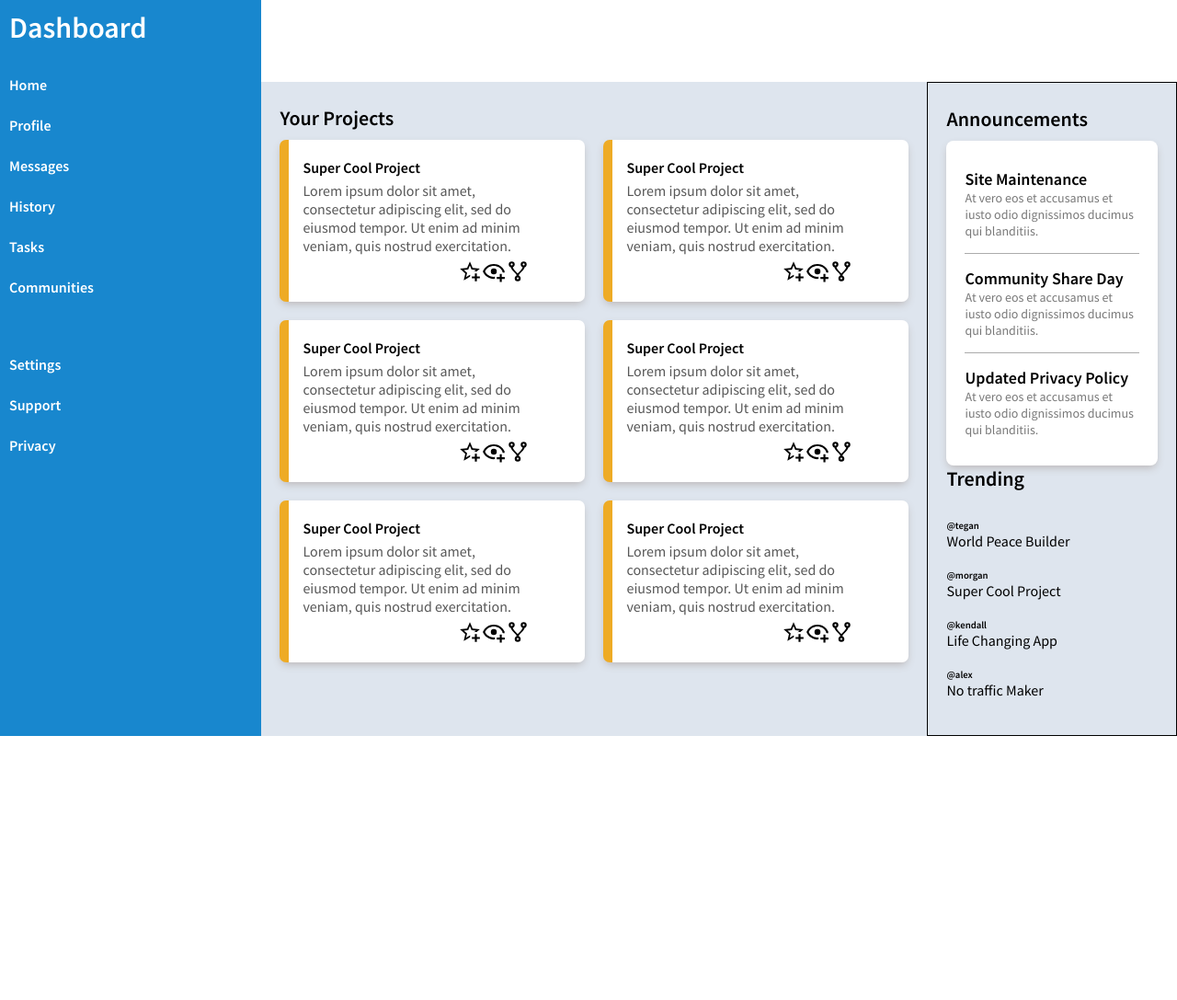
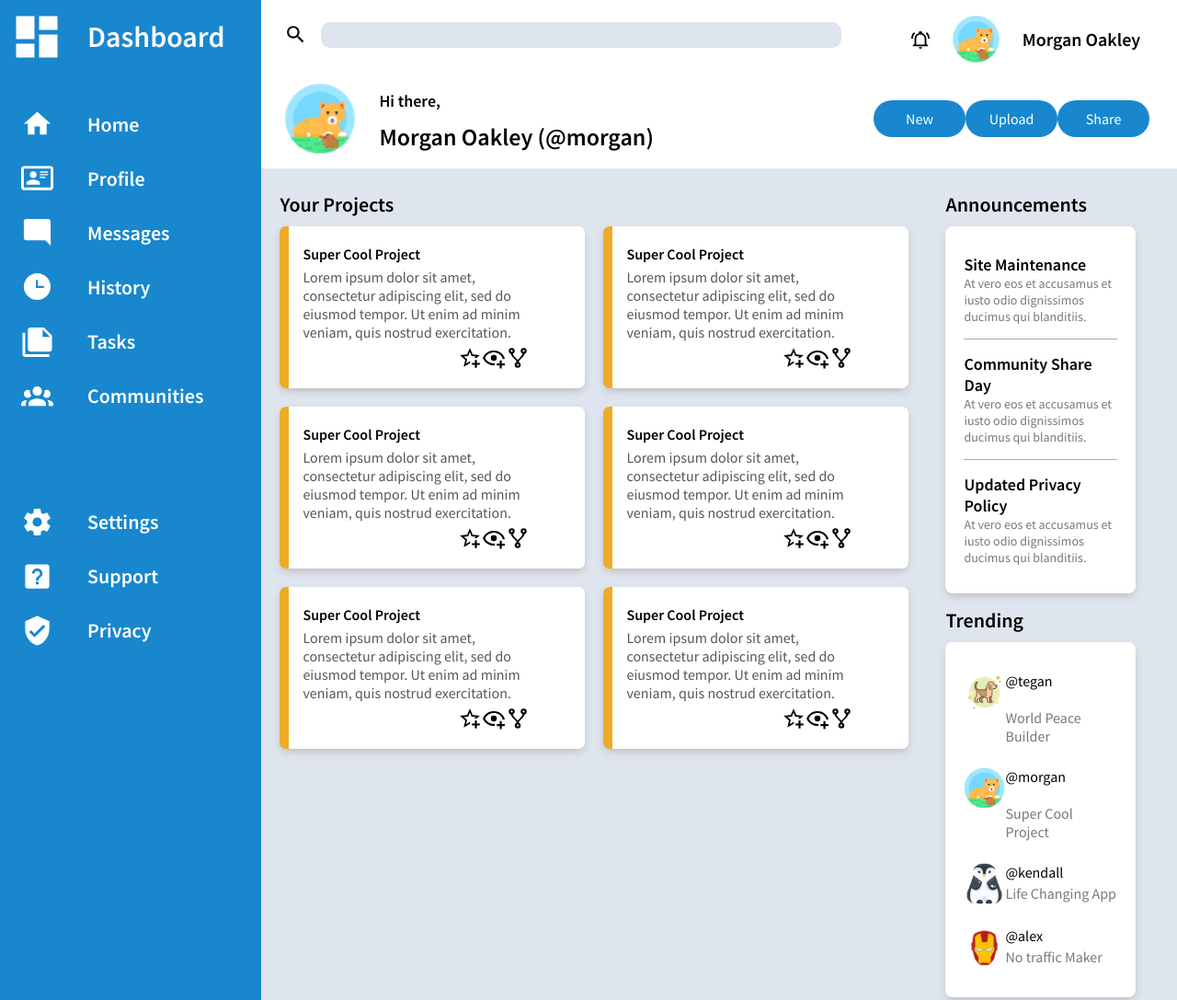
Before and after one commit to jcorp11/AdminDashboard, a plain HTML site: page index.html in a window 1280 px wide. Shown: the top 1087 px of the page at 92% size. Before the commit the page ends 800 px from the top, so only its background shows below. Drawn offline with Linux system fonts and the light colour scheme.

Commit message:
terminar header e imagenes trending

```diff
--- a/css/style.css
+++ b/css/style.css
@@ -34,14 +34,30 @@ header{
     grid-template-columns: 8fr 3fr;
 }
 
-section.logo{
-
+section.logo>a{
     font-size: 32px;
     font-weight: 600;
     color: white;
-    margin-bottom: 20px;
+    /* margin-bottom: 20px; */
+    text-decoration: none;
+    display: grid;
+    grid-template-columns: 60px auto;
+    grid-auto-flow: column;
+    align-items: center;
+}
+section.logo img{
+    filter: invert(100%) sepia(0%) saturate(7468%) hue-rotate(9deg) brightness(124%) contrast(103%);
+    height: 60px;
+}
+section.logo>a>span{
+    padding-left: 25px;
 }
 
+
+
+.navigation, .settings-nav{
+    margin-top: 35px;
+}
 nav>ul{
     display: grid;
 }
@@ -54,7 +70,23 @@ ul>li>a{
     color: white;
     text-decoration: none;
     font-weight: 600;
+    display: grid;
+    grid-template-columns: 60px auto;
+    grid-auto-flow: column;
+    align-items: center;
 }
+
+nav>ul>li>a>img{
+    filter: invert(100%) sepia(0%) saturate(7468%) hue-rotate(9deg) brightness(124%) contrast(103%);
+    height: 35px;
+    justify-self: center;
+}
+
+nav>ul>li>a>span{
+    padding-left: 25px;
+    font-size: 22px;
+}
+
 
 
 .left-content{
@@ -106,16 +138,19 @@ section > .card-para{
 }
 
 .right-content{
-    padding: 25px 20px 25px 20px;
-    border: 1px solid black;
+    padding: 25px 45px 25px 20px;
+    /* border: 1px solid black; */
 }
 
-.announcement-items{
+.announcement-items, .trending-items{
     background: white;
     border-radius: 8px;
-    padding: 30px 20px;
     box-shadow: 0px 4px 10px -2px rgb(185, 180, 180);;
 }
+.announcement-items{
+    padding: 30px 20px;
+}
+
 .ann-item:first-child{
     padding-bottom: 15px;
 }
@@ -136,3 +171,135 @@ section > .card-para{
     font-size: 14px;
     /* margin-top: 5px; */
 }
+
+.trending{
+    margin-top: 15px;
+}
+
+.trending-items{
+    padding: 20px 20px;
+}
+.trend-item{
+    display: grid;
+    grid-template-rows: 1fr 1fr;
+    grid-template-columns: 1fr 3fr;
+    grid-template-areas:
+                        "logo username"
+                        "logo description";
+    padding: 12px 0px;
+}
+
+.trending-items  img{
+    height: 45px;
+    grid-area: logo;
+}
+
+
+section>.user-description{
+    grid-area: description;
+    font-size: 16px;
+    color: rgba(88,88,88, 0.8);
+}
+section>.user{
+    grid-area: username;
+    font-weight: 400;
+    font-size: 16px;
+}
+
+header{
+    display: grid;
+    background: white;
+    grid-template-columns: 7fr 3fr;
+    grid-template-rows: auto auto;
+}
+
+.input-row{
+    display: grid;
+    grid-template-columns: 30px 1fr;
+    grid-auto-flow: column;
+    padding: 15px 10px 15px 25px;
+    align-items: center;
+}
+
+.input-row>img {
+    height: 25px;
+}
+
+.input-row>form{
+    display: grid;
+    padding:0 25px 0 10px;
+    justify-content: stretch;
+
+}
+.input-row input{
+    background:rgb(222, 229, 238);
+    border-radius: 10px;
+    border: none;
+    height: 28px;
+}
+
+.user-bar{
+    display: grid;
+    grid-auto-flow: column;
+    align-items: center;
+    justify-items: center;
+    grid-template-columns: auto 100px auto;
+    padding-top: 10px;
+
+}
+.user-bar .bell{
+    justify-self: end;
+    height: 22px;
+}
+.user-bar .pfp-small{
+    scale: 0.8;
+}
+.user-bar h5{
+    font-size: 20px;
+    justify-self: baseline;
+}
+
+.pfp-row{
+    display: grid;
+    grid-template-rows: 1fr 1fr;
+    grid-template-columns: 78px 3fr;
+    grid-template-areas:
+                        "logo username"
+                        "logo description";
+    padding: 15px 10px 15px 25px;
+    align-items: center;
+
+}
+
+.pfp-row .pfp-large{
+    grid-area: logo;
+    height: 78px;
+}
+.pfp-row h6, .pfp-row h5{
+    padding-left: 25px;
+}
+
+.pfp-row h6{
+    font-size: 18px;
+}
+
+.pfp-row h5{
+    font-size: 26px;
+}
+
+.buttons-row{
+    display: grid;
+    grid-template-columns: 1fr 1fr 1fr;
+    align-items: center;
+    justify-items: center;
+    padding-right: 30px;
+}
+.buttons-row>a{
+    text-decoration: none;
+    background: rgb(24, 135, 206);
+    color: white;
+    width: 100px;
+    text-align: center;
+    border-radius: 22px;
+    padding: 10px 20px
+}
--- a/index.html
+++ b/index.html
@@ -10,25 +10,99 @@
 <body>
     <section class="container">
         <header>
+            <section class="input-row">
+                <img src="assets/magnify.svg" alt="">
+                <form action="">
+                    <input type="text">
+                </form>
+            </section>
+
+            <section class="user-bar">
+                <img class="bell" src="assets/bell-ring-outline.svg" alt="">
+                <img class="pfp-small" src="assets/pfp/icons8-cat-65.png" alt="">
+                <h5>Morgan Oakley</h5>
+            </section>
+            <section class="pfp-row">
+                <img class = "pfp-large" src="assets/pfp/icons8-cat-65.png" alt="">
+                <h6>Hi there,</h6>
+                <h5>Morgan Oakley (@morgan)</h5>
+            </section>
+            <section class="buttons-row">
+                <a href="#">New</a>
+                <a href="#">Upload</a>
+                <a href="#">Share</a>
+            </section>
+
         </header>
 
         <section class="sidebar">
-            <section class="logo">Dashboard</section>
+            <section class="logo">
+                <a href="#">
+                    <img src="assets/view-dashboard.svg" alt="">
+                    <span>Dashboard</span>
+                </a>
+            </section>
             <nav>
                 <ul class="navigation">
-                    <li><a href="#">Home</a></li>
-                    <li><a href="#">Profile</a></li>
-                    <li><a href="#">Messages</a></li>
-                    <li><a href="#">History</a></li>
-                    <li><a href="#">Tasks</a></li>
-                    <li><a href="#">Communities</a></li>
+                    <li>
+                        <a href="#">
+                            <img src="assets/home.svg" alt="">
+                            <span>Home</span>
+                        </a>
+                    </li>
+                    <li>
+                        <a href="#">
+                            <img src="assets/card-account-details-outline.svg" alt="">
+                            <span>Profile</span>
+                        </a>
+                    </li>
+                    <li>
+                        <a href="#">
+                            <img src="assets/message-reply.svg" alt="">
+                            <span>Messages</span>
+                        </a>
+                    </li>
+                    <li>
+                        <a href="#">
+                            <img src="assets/clock-time-three.svg" alt="">
+                            <span>History</span>
+                        </a>
+                    </li>
+                    <li>
+                        <a href="#">
+                            <img src="assets/note-multiple.svg" alt="">
+                            <span>Tasks</span>
+                        </a>
+                    </li>
+                    <li>
+                        <a href="#">
+                            <img src="assets/account-group.svg" alt="">
+                            <span>Communities</span>
+                        </a>
+                    </li>
                 </ul>
             </nav>
             <nav>
-                <ul>
-                    <li><a href="#">Settings</a></li>
-                    <li><a href="#">Support</a></li>
-                    <li><a href="#">Privacy</a></li>
+                <ul class="settings-nav">
+                    <li>
+                        <a href="#">
+                            <img src="assets/cog.svg" alt="">
+                            <span>Settings</span>
+                        </a>
+                    </li>
+                    <li>
+                        <a href="#">
+                            <img src="assets/help-box.svg" alt="">
+                            <span>Support</span>
+                        </a>
+                    </li>
+                    <li>
+                        <a href="#">
+                            <img src="assets/shield-check.svg" alt="">
+                            <span>Privacy</span>
+                        </a>
+                    </li>
+
                 </ul>
             </nav>
         </section>
@@ -119,30 +193,22 @@
                     <section class="trending-title">Trending</section>
                     <section class="trending-items">
                         <section class="trend-item">
-                            <section class="treding-logo">
-                                <img src="" alt="">
-                            </section>
+                            <img src="assets/pfp/icons8-dog-50.png" alt="">
                             <h6 class="user">@tegan</h6>
                             <p class="user-description">World Peace Builder</p>
                         </section>
                         <section class="trend-item">
-                            <section class="treding-logo">
-                                <img src="" alt="">
-                            </section>
+                            <img src="assets/pfp/icons8-cat-65.png" alt="">
                             <h6 class="user">@morgan</h6>
                             <p class="user-description">Super Cool Project</p>
                         </section>
                         <section class="trend-item">
-                            <section class="treding-logo">
-                                <img src="" alt="">
-                            </section>
+                            <img src="assets/pfp/icons8-penguin-64.png" alt="">
                             <h6 class="user">@kendall</h6>
                             <p class="user-description">Life Changing App</p>
                         </section>
                         <section class="trend-item">
-                            <section class="treding-logo">
-                                <img src="" alt="">
-                            </section>
+                            <img src="assets/pfp/icons8-iron-man-48.png" alt="">
                             <h6 class="user">@alex</h6>
                             <p class="user-description">No traffic Maker</p>
                         </section>
```
Also changed, not shown: assets/account-group.svg (added), assets/bell-ring-outline.svg (added), assets/card-account-details-outline.svg (added), assets/clock-time-three.svg (added), assets/cog.svg (added), assets/help-box.svg (added), assets/home.svg (added), assets/magnify.svg (added), assets/message-reply.svg (added), assets/note-multiple.svg (added), assets/pfp/icons8-cat-65.png (added), assets/pfp/icons8-dog-50.png (added), assets/pfp/icons8-iron-man-48.png (added), assets/pfp/icons8-penguin-64.png (added), 2 more files.
